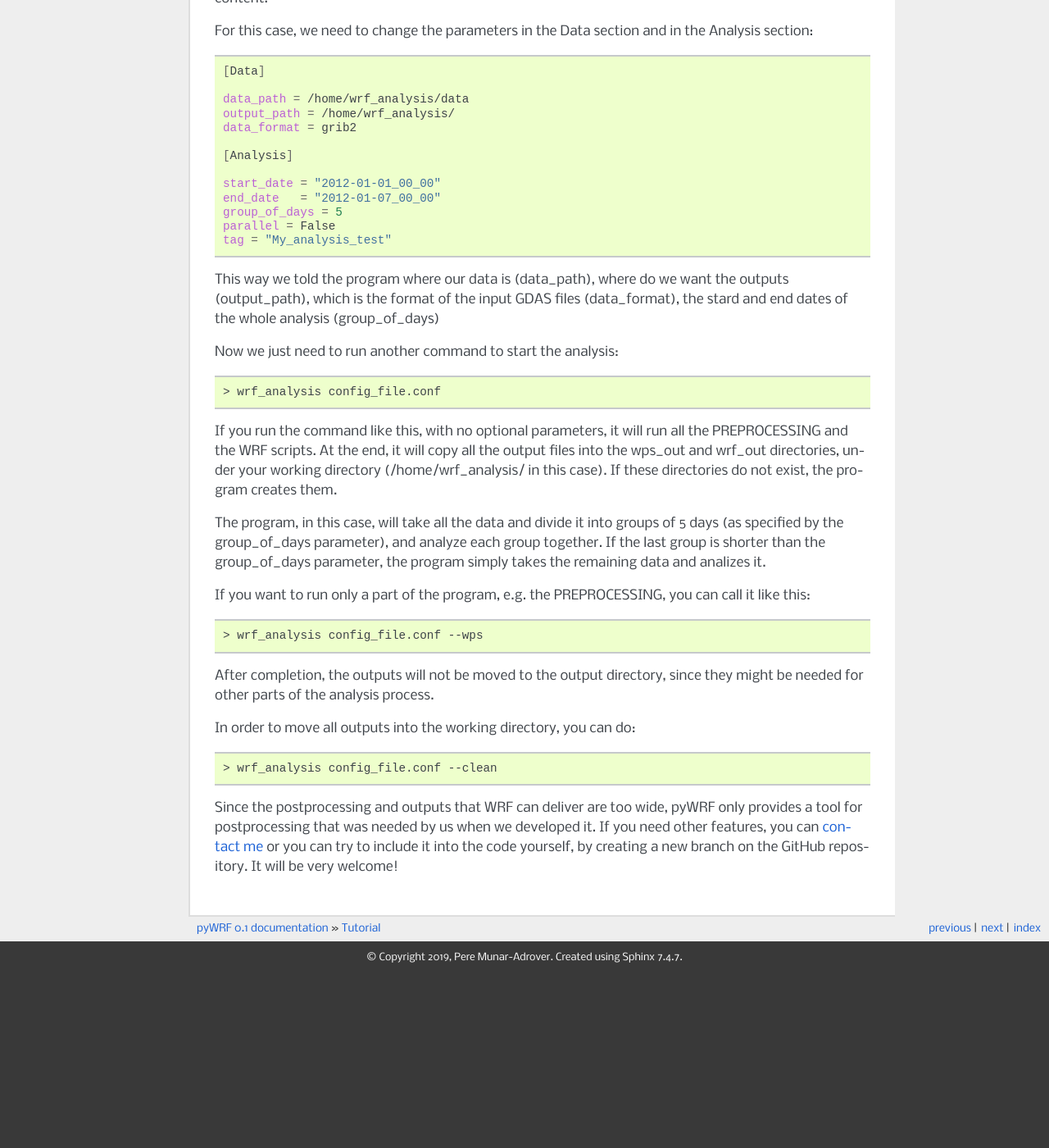
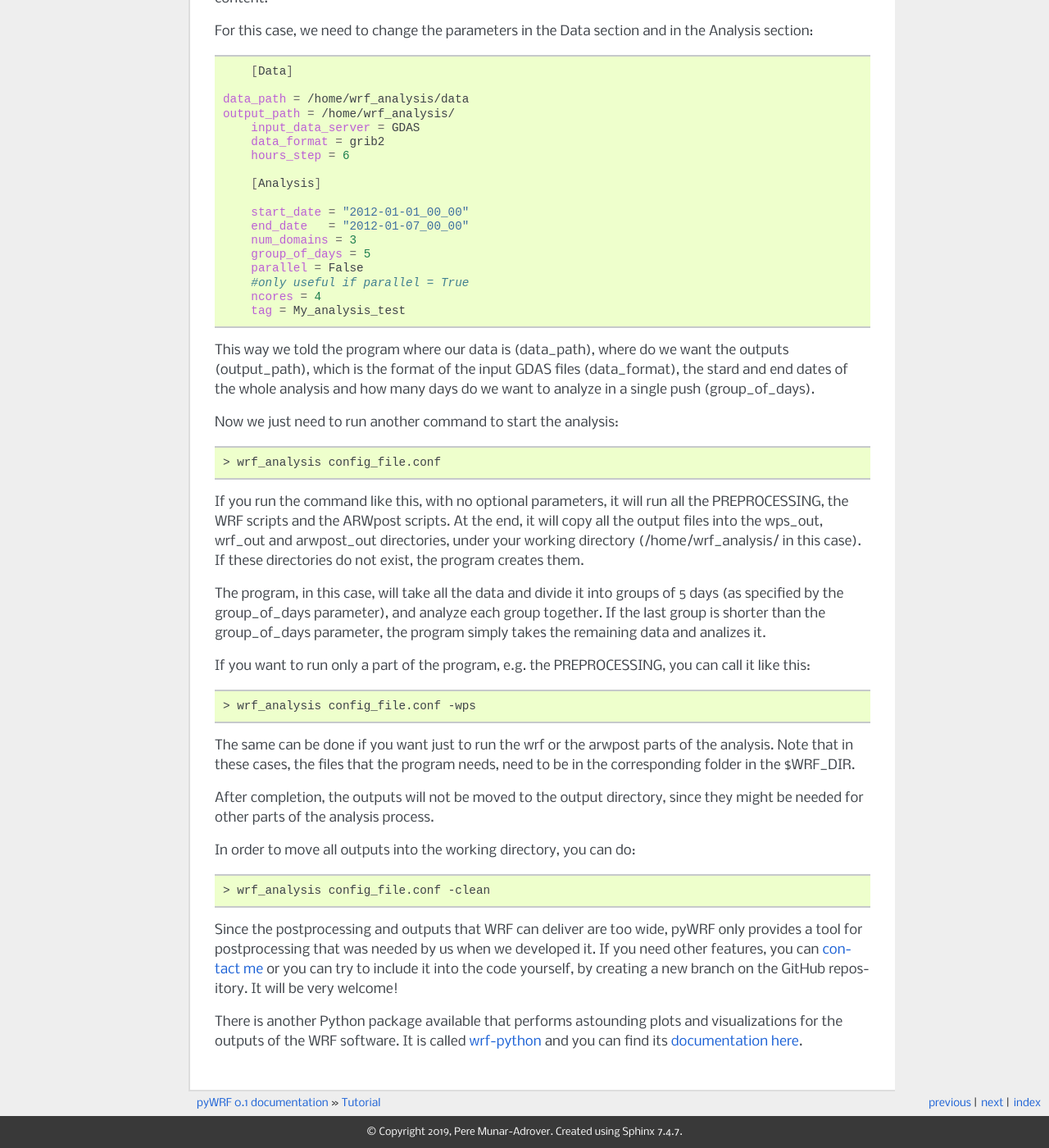
Before and after one commit to pmunar/pyWRF, a Sphinx documentation site: the page built from docs/tutorial.rst, in a window 1280 px wide and 1400 px high, scrolled down 525 px. Shown: the whole window at 82% size. Built offline with Sphinx 7.4.7, drawn with Linux system fonts in a browser that asks for light colours; formulas are drawn with MathJax 3; before the commit the page ends 1712 px from its top, so only the background shows below that.

Commit message:
updated the tutorial

```diff
--- a/docs/tutorial.rst
+++ b/docs/tutorial.rst
@@ -25,21 +25,27 @@ For this case, we need to change the parameters in the Data section and in the A
 
 .. code-block:: bash
 
-    [Data]
+	[Data]
 
     data_path = /home/wrf_analysis/data
     output_path = /home/wrf_analysis/
-    data_format = grib2
+	input_data_server = GDAS
+	data_format = grib2
+	hours_step = 6
 
-    [Analysis]
+	[Analysis]
 
-    start_date = "2012-01-01_00_00"
-    end_date   = "2012-01-07_00_00"
-    group_of_days = 5
-    parallel = False
-    tag = "My_analysis_test"
+	start_date = "2012-01-01_00_00"
+	end_date   = "2012-01-07_00_00"
+	num_domains = 3
+	group_of_days = 5
+	parallel = False
+	#only useful if parallel = True
+	ncores = 4
+	tag = My_analysis_test
 
-This way we told the program where our data is (data_path), where do we want the outputs (output_path), which is the format of the input GDAS files (data_format), the stard and end dates of the whole analysis (group_of_days)
+
+This way we told the program where our data is (data_path), where do we want the outputs (output_path), which is the format of the input GDAS files (data_format), the stard and end dates of the whole analysis and how many days do we want to analyze in a single push (group_of_days).
 
 Now we just need to run another command to start the analysis:
 
@@ -47,7 +53,7 @@ Now we just need to run another command to start the analysis:
 
     > wrf_analysis config_file.conf
 
-If you run the command like this, with no optional parameters, it will run all the PREPROCESSING and the WRF scripts. At the end, it will copy all the output files into the wps_out and wrf_out directories, under your working directory (/home/wrf_analysis/ in this case). If these directories do not exist, the program creates them.
+If you run the command like this, with no optional parameters, it will run all the PREPROCESSING, the WRF scripts and the ARWpost scripts. At the end, it will copy all the output files into the wps_out, wrf_out and arwpost_out directories, under your working directory (/home/wrf_analysis/ in this case). If these directories do not exist, the program creates them.
 
 The program, in this case, will take all the data and divide it into groups of 5 days (as specified by the group_of_days parameter), and analyze each group together. If the last group is shorter than the group_of_days parameter, the program simply takes the remaining data and analizes it.
 
@@ -55,7 +61,9 @@ If you want to run only a part of the program, e.g. the PREPROCESSING, you can c
 
 .. code-block:: bash
 
-    > wrf_analysis config_file.conf --wps
+    > wrf_analysis config_file.conf -wps
+
+The same can be done if you want just to run the wrf or the arwpost parts of the analysis. Note that in these cases, the files that the program needs, need to be in the corresponding folder in the $WRF_DIR.
 
 After completion, the outputs will not be moved to the output directory, since they might be needed for other parts of the analysis process.
 
@@ -63,7 +71,9 @@ In order to move all outputs into the working directory, you can do:
 
 .. code-block:: bash
 
-    > wrf_analysis config_file.conf --clean
+    > wrf_analysis config_file.conf -clean
 
 Since the postprocessing and outputs that WRF can deliver are too wide, pyWRF only provides a tool for postprocessing that was needed by us when we developed it.
 If you need other features, you can `contact me <pere.munar@uab.cat>`__ or you can try to include it into the code yourself, by creating a new branch on the GitHub repository. It will be very welcome!
+
+There is another Python package available that performs astounding plots and visualizations for the outputs of the WRF software. It is called `wrf-python <https://github.com/NCAR/wrf-python>`__ and you can find its `documentation here <https://wrf-python.readthedocs.io/en/latest/index.html>`__.
```
